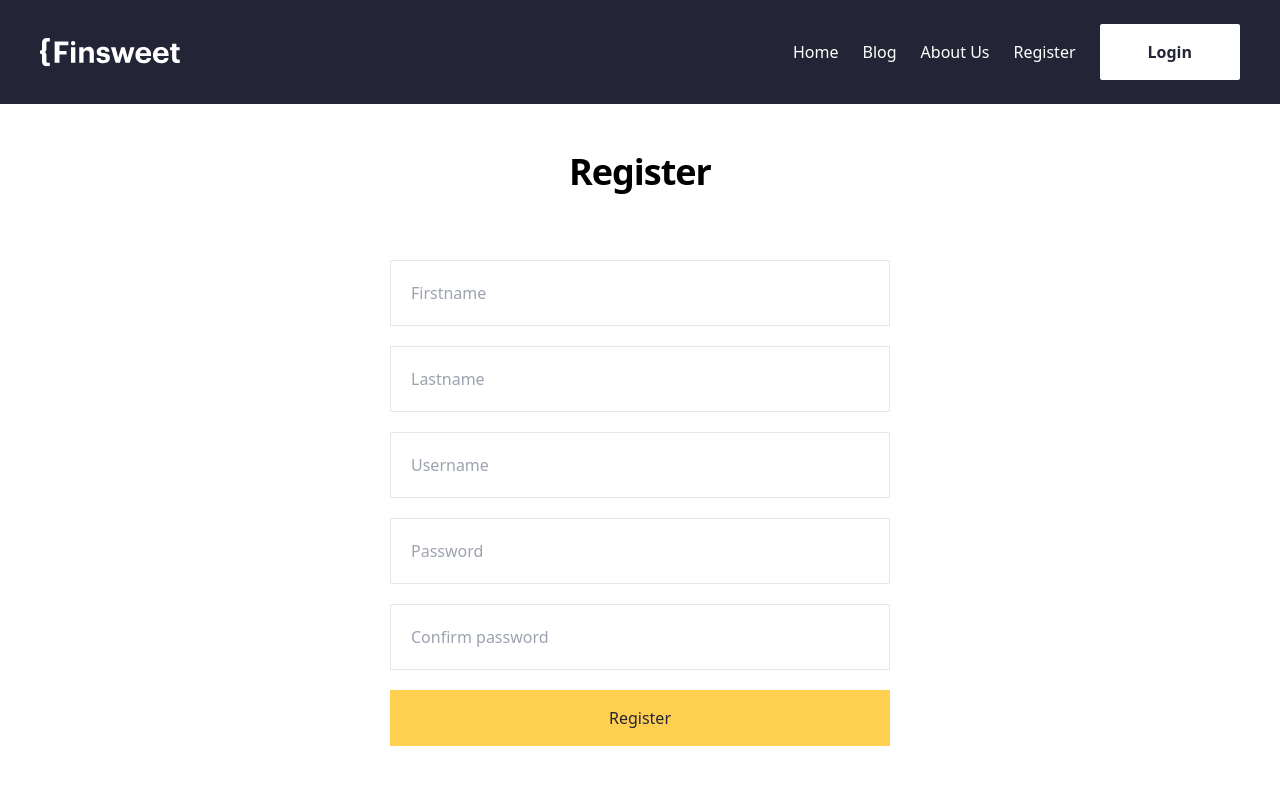
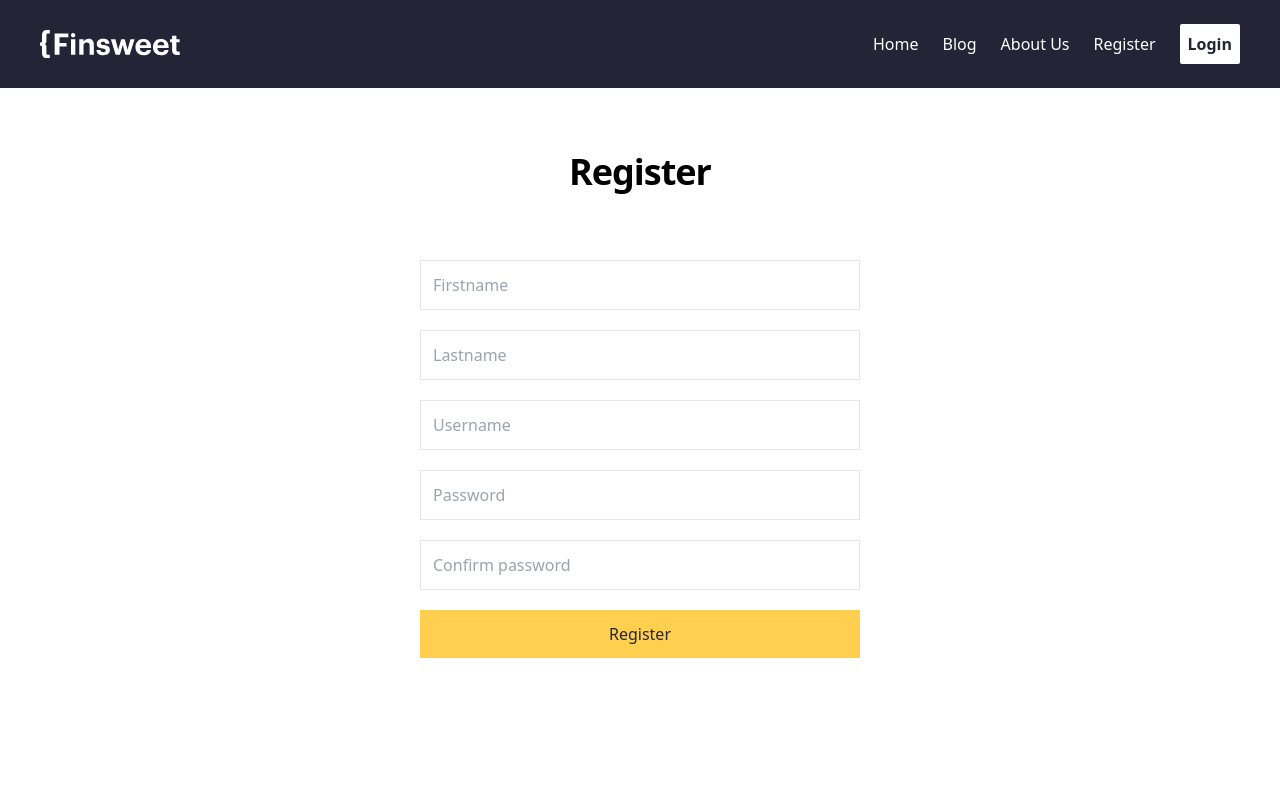
Before and after one commit to Bakha022/Blog, a React (Vite) app: page /register in a window 1280 px wide. Shown: the top 800 px of the page. Built offline with nearby package versions, Linux system fonts and the light colour scheme.

Commit message:
nav button change

```diff
--- a/src/components/footer/Footer.jsx
+++ b/src/components/footer/Footer.jsx
@@ -3,7 +3,7 @@ import { FaFacebook, FaInstagram, FaLinkedin, FaTwitter } from 'react-icons/fa'
 
 const Footer = () => {
 	return (
-		<div className='py-16 bg-[#232536] mt-[100px]'>
+		<div className='py-12 bg-[#232536] mt-[100px]'>
 			<div className='container'>
 				<div className=' md:flex justify-between'>
 					<div>
--- a/src/components/form/LoginForm.jsx
+++ b/src/components/form/LoginForm.jsx
@@ -25,12 +25,12 @@ const LoginForm = () => {
 		<div className='flex justify-center items-start mb-[200px]'>
 			<form
 				onSubmit={handleSubmit(onSubmit)}
-				className='flex flex-col gap-5 w-[500px]'
+				className='flex flex-col gap-5 w-[440px]'
 			>
 				<input
 					{...register('username')}
 					placeholder='Username'
-					className='text-insert w-full p-3 sm:p-5 text-normal text-base border'
+					className='text-insert w-full p-3 text-normal text-base border'
 					type='text'
 				/>
 				{errors.username ? (
@@ -41,7 +41,7 @@ const LoginForm = () => {
 				<input
 					{...register('password')}
 					placeholder='Password'
-					className='text-insert w-full p-3 sm:p-5 text-normal text-base border'
+					className='text-insert w-full p-3  text-normal text-base border'
 					type='password'
 				/>
 				{errors.password ? (
@@ -52,7 +52,7 @@ const LoginForm = () => {
 				<button
 					disabled={loading}
 					type='submit'
-					className='w-full bg-[#FFD050] text-center font-medium text-[#232536] p-4'
+					className='w-full bg-[#FFD050] text-center font-medium text-[#232536] p-3'
 				>
 					{loading ? 'Loading ...' : 'Login'}
 				</button>
--- a/src/components/form/RegisterForm.jsx
+++ b/src/components/form/RegisterForm.jsx
@@ -26,12 +26,12 @@ const RegisterForm = () => {
 		<div className='flex justify-center items-start mb-[200px]'>
 			<form
 				onSubmit={handleSubmit(onSubmit)}
-				className='flex flex-col gap-5 w-[500px]'
+				className='flex flex-col gap-5 w-[440px]'
 			>
 				<input
 					{...register('first_name')}
 					placeholder='Firstname'
-					className='text-insert w-full p-3 sm:p-5 text-normal text-base border'
+					className='text-insert w-full p-3  text-normal text-base border'
 					type='text'
 				/>
 				{errors.first_name ? (
@@ -43,7 +43,7 @@ const RegisterForm = () => {
 				<input
 					{...register('last_name')}
 					placeholder='Lastname'
-					className='text-insert w-full p-3 sm:p-5 text-normal text-base border'
+					className='text-insert w-full p-3  text-normal text-base border'
 					type='text'
 				/>
 				{errors.last_name ? (
@@ -56,7 +56,7 @@ const RegisterForm = () => {
 				<input
 					{...register('username')}
 					placeholder='Username'
-					className='text-insert w-full p-3 sm:p-5 text-normal text-base border'
+					className='text-insert w-full p-3  text-normal text-base border'
 					type='text'
 				/>
 				{errors.username ? (
@@ -67,7 +67,7 @@ const RegisterForm = () => {
 				<input
 					{...register('password')}
 					placeholder='Password'
-					className='text-insert w-full p-3 sm:p-5 text-normal text-base border'
+					className='text-insert w-full p-3  text-normal text-base border'
 					type='password'
 				/>
 				{errors.password ? (
@@ -79,7 +79,7 @@ const RegisterForm = () => {
 				<input
 					{...register('confirm_password')}
 					placeholder='Confirm password'
-					className='text-insert w-full p-3 sm:p-5 text-normal text-base border'
+					className='text-insert w-full p-3  text-normal text-base border'
 					type='confirm_password'
 				/>
 				{errors.confirm_password ? (
@@ -92,7 +92,7 @@ const RegisterForm = () => {
 
 				<button
 					type='submit'
-					className='w-full bg-[#FFD050] text-center font-medium text-[#232536] p-3 sm:p-4'
+					className='w-full bg-[#FFD050] text-center font-medium text-[#232536] p-3'
 				>
 					Register
 				</button>
--- a/src/components/navbar/Navbar.jsx
+++ b/src/components/navbar/Navbar.jsx
@@ -81,7 +81,7 @@ const Navbar = () => {
 							className='text-inter text-[#232536] font-bold'
 							to='/login'
 						>
-							<li className='w-[55px] rounded-sm p-0.5 text-center bg-white md:py-4 md:px-12 md:w-auto'>
+							<li className='w-[55px] rounded-sm p-0.5 text-center bg-white md:p-2 md:w-auto'>
 								Login
 							</li>
 						</Link>
```
